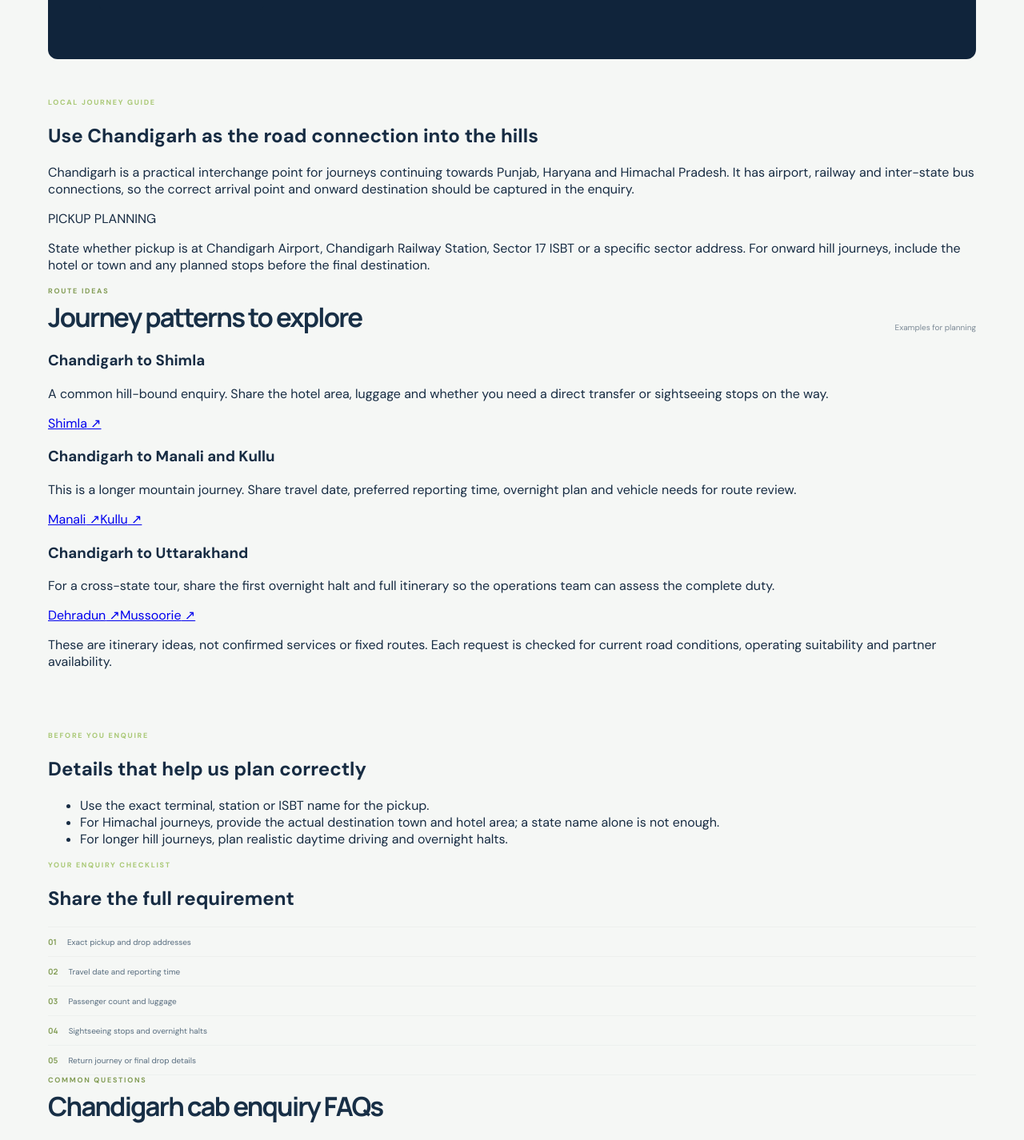
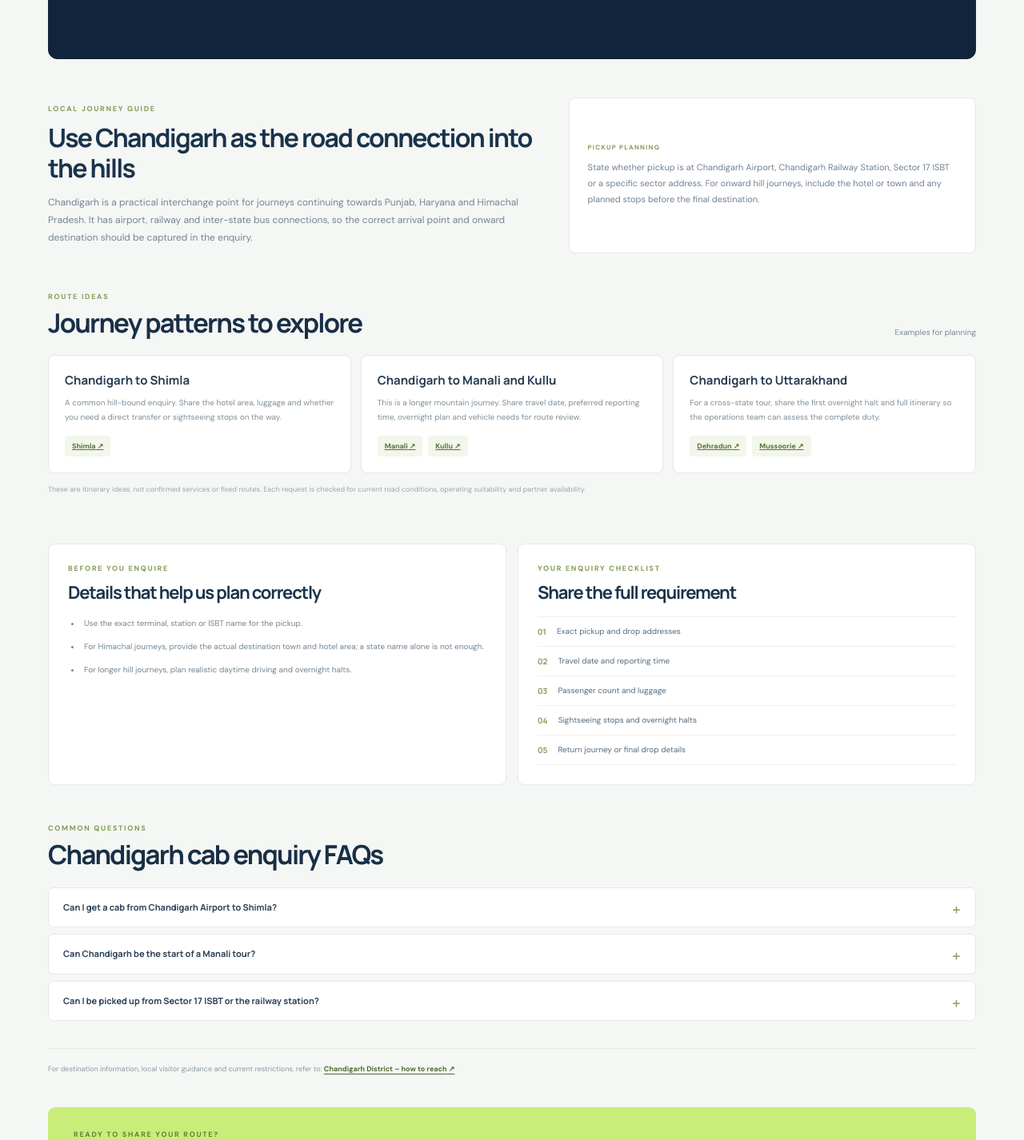
Before and after one commit to cabsdehra-Alegrator/Ale-gator-Website-, a Next.js app: page /locations/chandigarh/chandigarh in a window 1280 px wide. Shown: the part 540-1966 px from the top of the page at 80% size. Built offline with nearby package versions, Linux system fonts and the light colour scheme.

Commit message:
Style city travel guides, route cards and FAQs

```diff
--- a/app/globals.css
+++ b/app/globals.css
@@ -78,3 +78,41 @@
 @media(max-width:850px){.locationHero{padding:48px 35px}.locationCityGrid{grid-template-columns:repeat(2,minmax(0,1fr))}.locationInfoStrip ol{grid-template-columns:1fr}.locationTravelDetails{grid-template-columns:1fr}}
 @media(max-width:680px){.locationWrap{width:calc(100% - 34px)}.locationBreadcrumb{padding:17px 0;gap:7px;font-size:9px}.locationHero{padding:40px 22px;margin-bottom:42px}.locationHero h1{font-size:42px}.locationHero>p:not(.locationEyebrow){font-size:11px}.locationSectionHeading{align-items:flex-start;flex-direction:column;gap:8px}.locationStateGrid,.locationCityGrid{grid-template-columns:1fr}.locationStateCard{padding:18px}.locationDirectory{padding-bottom:45px}.locationInfoStrip,.locationTravelDetails{padding:20px}.locationBottomCta{align-items:flex-start;flex-direction:column;padding:24px 20px}.locationBottomCta h2{font-size:21px}.locationPageActions{flex-direction:column}.locationFooter{flex-wrap:wrap}.locationFooter span{width:100%}.coverageExplore{grid-column:1;margin-top:0}}
 @media(prefers-reduced-motion:reduce){.locationCityCard{transition:none}.locationCityCard:hover{transform:none}}
+
+
+/* Researched editorial content for priority city pages */
+.cityEditorialIntro{display:grid;grid-template-columns:1.1fr .9fr;gap:28px;align-items:stretch;margin:0 0 48px}
+.cityEditorialIntro>div{padding:8px 0}
+.cityEditorialIntro .locationEyebrow,.cityPlanningPanel .locationEyebrow{color:#829c55}
+.cityEditorialIntro h2,.cityPlanningPanel h2{font:700 clamp(24px,3vw,32px)/1.17 Manrope;letter-spacing:-.055em;color:#1a334b;margin:0 0 13px}
+.cityEditorialIntro>div>p:last-child{font-size:12px;line-height:1.85;color:#748493;max-width:630px;margin:0}
+.cityPickupPanel{border:1px solid #e4eae6;background:#fff;border-radius:8px;padding:23px;display:flex;flex-direction:column;justify-content:center}
+.cityPanelLabel{font-size:8px;letter-spacing:.16em;font-weight:700;color:#829c55}
+.cityPickupPanel p{font-size:11px;line-height:1.8;color:#718191;margin:11px 0 0}
+.cityRouteGrid{display:grid;grid-template-columns:repeat(3,minmax(0,1fr));gap:12px}
+.cityRouteCard{background:#fff;border:1px solid #e4eae6;border-radius:8px;padding:20px;display:flex;flex-direction:column;align-items:flex-start;min-width:0}
+.cityRouteCard h3{font:700 15px/1.4 Manrope;color:#243c52;margin:0 0 9px}
+.cityRouteCard>p{font-size:10px;line-height:1.75;color:#80909b;margin:0 0 15px}
+.cityRouteLinks{display:flex;flex-wrap:wrap;gap:7px;margin-top:auto}
+.cityRouteLinks a{font-size:9px;font-weight:700;color:#587338;background:#f2f6eb;border-radius:4px;padding:7px 9px}
+.cityRouteLinks a:hover{background:#e6efd8;color:#3f5b25}
+.cityContentDisclaimer{margin:13px 0 0;font-size:9px;line-height:1.6;color:#9aa5ac}
+.cityPlanningGrid{display:grid;grid-template-columns:1fr 1fr;gap:14px;margin:0 0 48px}
+.cityPlanningPanel{background:#fff;border:1px solid #e5eae7;border-radius:8px;padding:24px}
+.cityPlanningPanel h2{font-size:22px;margin-bottom:16px}
+.cityPlanningPanel ul{padding-left:17px;margin:0;display:grid;gap:12px}
+.cityPlanningPanel li{font-size:10px;line-height:1.7;color:#758694;padding-left:3px}
+.cityEnquiryPanel .locationChecklist{margin-top:4px}
+.cityFaqSection{margin:0 0 34px}
+.cityFaqList{display:grid;gap:8px}
+.cityFaqItem{border:1px solid #e4eae6;background:#fff;border-radius:7px;padding:0 18px}
+.cityFaqItem summary{position:relative;cursor:pointer;list-style:none;padding:16px 28px 16px 0;color:#273f55;font:700 11px/1.5 Manrope}
+.cityFaqItem summary::-webkit-details-marker{display:none}
+.cityFaqItem summary:after{content:"+";position:absolute;right:0;top:14px;color:#819a55;font:500 19px Manrope}
+.cityFaqItem[open] summary:after{content:"−"}
+.cityFaqItem summary:focus-visible{outline:2px solid #9fbd69;outline-offset:3px;border-radius:3px}
+.cityFaqItem p{font-size:10px;line-height:1.8;color:#7c8a96;margin:0;padding:0 0 16px;max-width:900px}
+.cityOfficialSource{border-top:1px solid #e3e9e6;padding:18px 0 30px;font-size:9px;line-height:1.7;color:#8b989f}
+.cityOfficialSource a{color:#4f6933;font-weight:700;text-decoration:underline;text-underline-offset:3px}
+@media(max-width:850px){.cityEditorialIntro{grid-template-columns:1fr;gap:15px}.cityRouteGrid{grid-template-columns:1fr 1fr}}
+@media(max-width:680px){.cityEditorialIntro{margin-bottom:38px}.cityPickupPanel,.cityPlanningPanel{padding:19px}.cityRouteGrid,.cityPlanningGrid{grid-template-columns:1fr}.cityRouteCard{padding:18px}.cityPlanningGrid{gap:10px;margin-bottom:38px}.cityPlanningPanel h2{font-size:21px}.cityFaqItem{padding:0 14px}.cityFaqItem summary{font-size:10px}}
```
